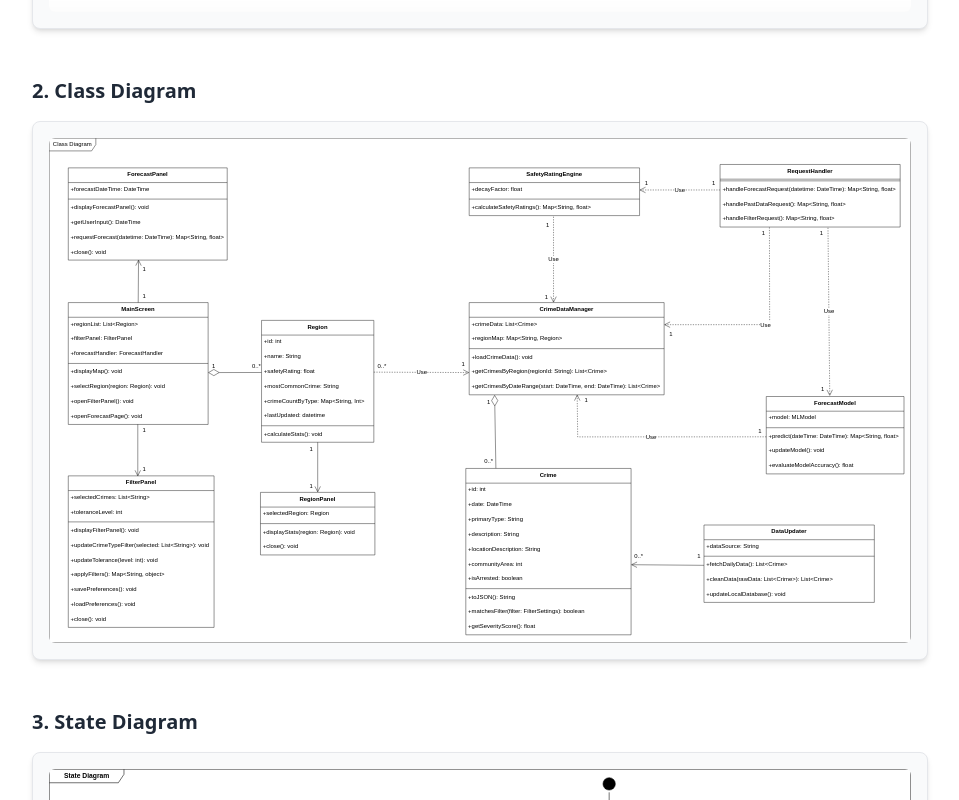
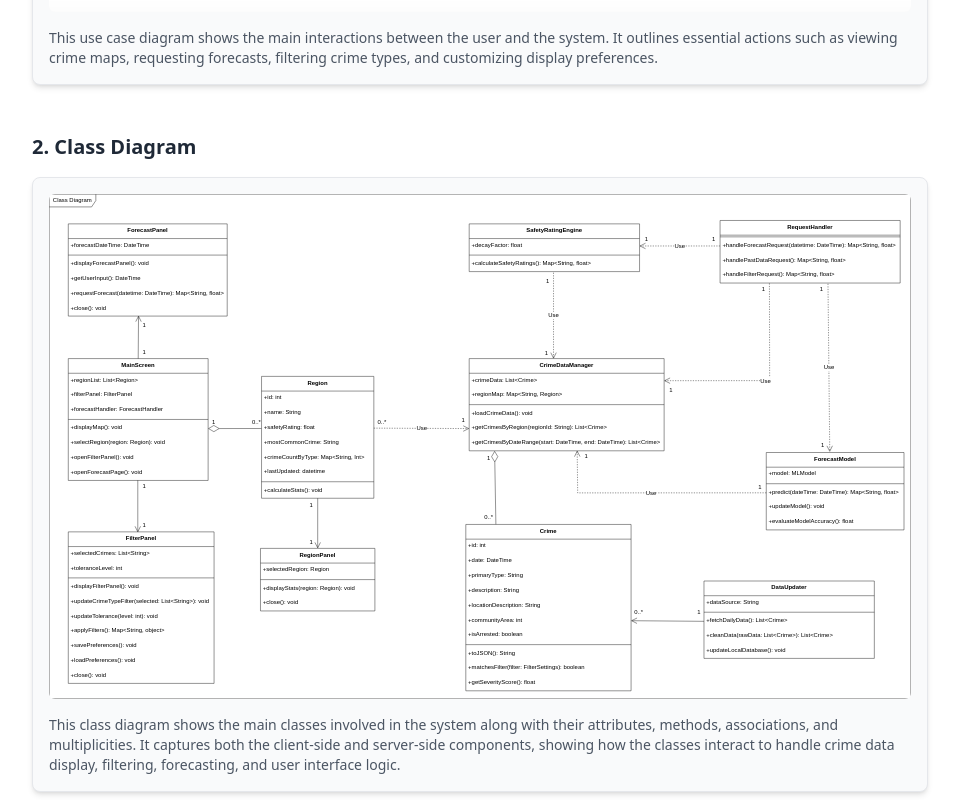
Before and after one commit to PBLGroupG/PBLGroupG.github.io, a Next.js app: page /SystemDesign in a window 1280 px wide. Shown: the part 900-1700 px from the top of the page, without its empty margins (160-1119 px from the left). Built offline with nearby package versions, Linux system fonts and the light colour scheme.

Commit message:
finalfix

```diff
--- a/app/SystemDesign/page.tsx
+++ b/app/SystemDesign/page.tsx
@@ -1,4 +1,5 @@
 'use client'
+
 import Image from 'next/image'
 import { useState } from 'react'
 
@@ -23,36 +24,46 @@ export default function SystemDesign() {
           System Design Diagrams
         </h1>
 
-        {images.map(({ title, src }, index) => (
+        {images.map(({ title, src }, index) => {
+          const descriptions = [
+            "This use case diagram shows the main interactions between the user and the system. It outlines essential actions such as viewing crime maps, requesting forecasts, filtering crime types, and customizing display preferences.",
+            "This class diagram shows the main classes involved in the system along with their attributes, methods, associations, and multiplicities. It captures both the client-side and server-side components, showing how the classes interact to handle crime data display, filtering, forecasting, and user interface logic.",
+            "The state diagram shows how the program runs from startup to termination. The system loads saved settings, initializes the map and interface to an idle ready state, then responds to user actions. When users click regions, change filters, or request forecasts, the system fetches data and updates the display if successful, or notifies users of errors and returns to idle ready if it fails. The program terminates when the user closes the application.",
+            "The system overview diagram shows user interaction flow from app launch to map usage. Users can set preferences, view crime stats by clicking map regions, and input time and destination to get crime-based travel safety suggestions.",
+            "CrimeForecasting. The system automatically checks for new crime data and runs forecast models daily at 5:00 PM Chicago time, ensuring users get up-to-date recommendations. If no new data is found, it retries later; after a successful update, the system reboots to start a new cycle.",
+            "This sequence diagram shows the process of the user opening the app, the app requesting crime summary data from the server, and then shading and rendering the map based on the received data.",
+            "This sequence diagram shows the process of the user inputting a date and time to request a forecast. The server returns pre-calculated forecast data, and the app updates the shading of the map accordingly.",
+            "This sequence diagram shows the daily server-side update process, where the server retrieves crime and weather data from external APIs, cleans the data, calculates regional statistics, and runs the forecasting model."
+          ];
+
+          return (
             <section className="mb-12" key={index}>
               <h2 className="text-xl font-semibold mb-4 text-gray-800 dark:text-gray-100">{title}</h2>
               <div className="border border-gray-200 dark:border-gray-700 rounded-lg p-4 shadow-md bg-gray-50 dark:bg-gray-800 relative">
-              <Image
+                <img
                   src={src}
                   alt={title}
-                width={1200}
-                height={800}
                   className="rounded-md w-full h-auto cursor-zoom-in"
                   onClick={() => setZoomedImage(src)}
                 />
+                {descriptions[index] && (
+                  <p className="mt-4 text-sm text-gray-600 dark:text-gray-300">{descriptions[index]}</p>
+                )}
               </div>
             </section>
-        ))}
+          );
+        })}
 
         {zoomedImage && (
           <div
-            className="fixed inset-0 z-50 bg-black bg-opacity-80 flex items-center justify-center"
+            className="fixed inset-0 z-50 bg-black bg-opacity-90 flex items-center justify-center"
             onClick={() => setZoomedImage(null)}
           >
-            <div className="max-w-5xl max-h-[90vh] overflow-auto p-4">
-              <Image
+            <img
               src={zoomedImage}
               alt="Zoomed Diagram"
-                width={2000}
-                height={1500}
-                className="rounded-lg shadow-lg"
+              className="max-w-[95vw] max-h-[90vh] rounded-lg shadow-xl"
             />
-            </div>
           </div>
         )}
       </div>
```
Lines whose indentation alone changed are shown as unchanged.
